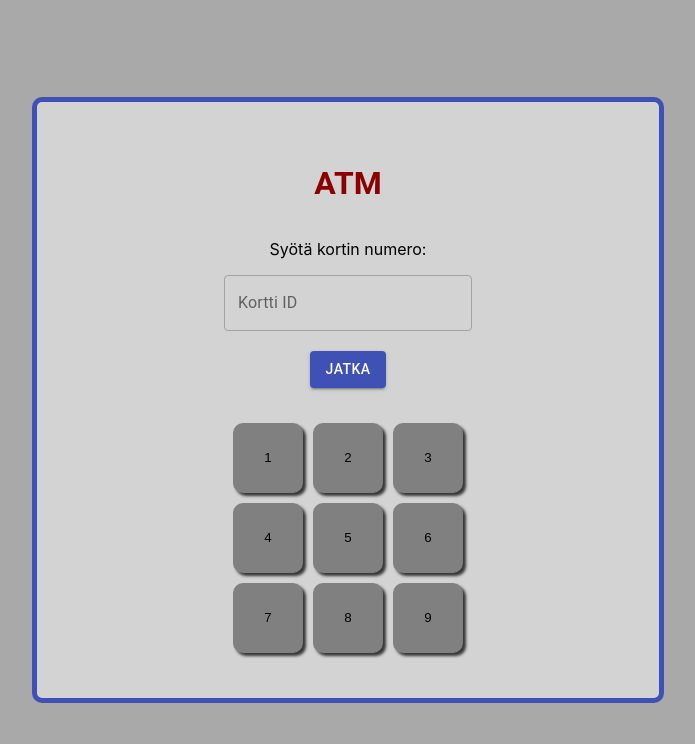
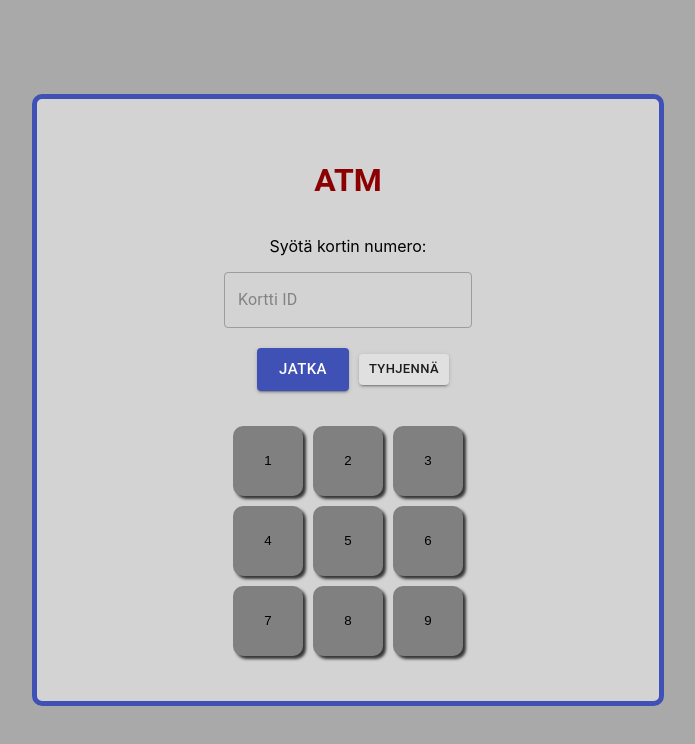
Before and after one commit to joonaskinnunen/Group3, a React (Create React App) app in the folder atm-frontend-react/: page / in a window 1280 px wide. Shown: the top 744 px of the page, without its empty margins (292-987 px from the left). Built offline with nearby package versions, Linux system fonts and the light colour scheme; a small style sheet from the web is missing.

Commit message:
Add numpad functionalities

```diff
--- a/atm-frontend-react/src/App.css
+++ b/atm-frontend-react/src/App.css
@@ -41,6 +41,14 @@ h1, h2, h3 {
   outline: none !important;
 }
 
-.MuiButton-containedPrimary {
+.MuiButton-containedPrimary, .MuiButton-contained{
   margin-top: 20px !important;
 }
+
+.MuiButton-contained {
+  margin-left: 10px !important;
+}
+
+.MuiInputBase-input {
+  color: black !important;
+}
--- a/atm-frontend-react/src/App.js
+++ b/atm-frontend-react/src/App.js
@@ -1,10 +1,20 @@
 import './App.css'
+import {useState} from 'react'
 import Container from '@material-ui/core/Container'
 import Grid from '@material-ui/core/Grid'
 import Home from './components/Home'
 import Numpad from './components/Numpad'
 
 function App() {
+
+  const [keypadInput, setKeypadInput] = useState("")
+
+  const numpadOnClick = (key) => {
+      setKeypadInput(keypadInput + key.key)
+      console.log(keypadInput)
+      console.log(key)
+  }
+
   return (
     <div className="App">
       <Container maxWidth="sm"
@@ -17,8 +27,8 @@ function App() {
           alignItems="center"
           spacing={10}>
             <h1>ATM</h1>
-            <Home></Home>
-            <Numpad></Numpad>
+            <Home keypadInput={keypadInput} setKeypadInput={setKeypadInput}></Home>
+            <Numpad numpadOnClick={numpadOnClick}></Numpad>
         </Grid>
       </Container>
 
--- a/atm-frontend-react/src/components/Home.js
+++ b/atm-frontend-react/src/components/Home.js
@@ -1,12 +1,20 @@
 import Button from '@material-ui/core/Button'
 import TextField from '@material-ui/core/TextField'
+import Grid from '@material-ui/core/Grid'
 
-const Home = () => {
+const Home = (props) => {
     return (
         <>
             <p>Syötä kortin numero:</p>
-            <TextField id="outlined-basic" label="Kortti ID" variant="outlined" />
-            <Button variant="contained" color="primary">JATKA</Button>
+            <TextField disabled id="outlined-basic" label="Kortti ID" variant="outlined" value={props.keypadInput} />
+            <Grid
+          direction="row"
+          justify="space-between"
+          alignItems="center"
+          >
+            <Button variant="contained" size="large" color="primary">JATKA</Button>
+            <Button variant="contained" size="small" onClick={() => props.setKeypadInput("")}>TYHJENNÄ</Button>
+            </Grid>
         </>
     )
 }
--- a/atm-frontend-react/src/components/Numpad.js
+++ b/atm-frontend-react/src/components/Numpad.js
@@ -1,12 +1,10 @@
-import { useState } from 'react'
-
-const Numpad = () => {
-    const keys = [1, 2, 3, 4, 5, 6, 7, 8, 9]
+const Numpad = (props) => {
+    const keys = ["1", "2", "3", "4", "5", "6", "7", "8", "9"]
 
     return (
         <div className="numpad-container">
         {keys.map(key =>
-            <button key={key} className="numpad">{key}</button>
+            <button key={key} className="numpad" onClick={() => props.numpadOnClick({ key })}>{key}</button>
         )}
         </div>
     )
```
